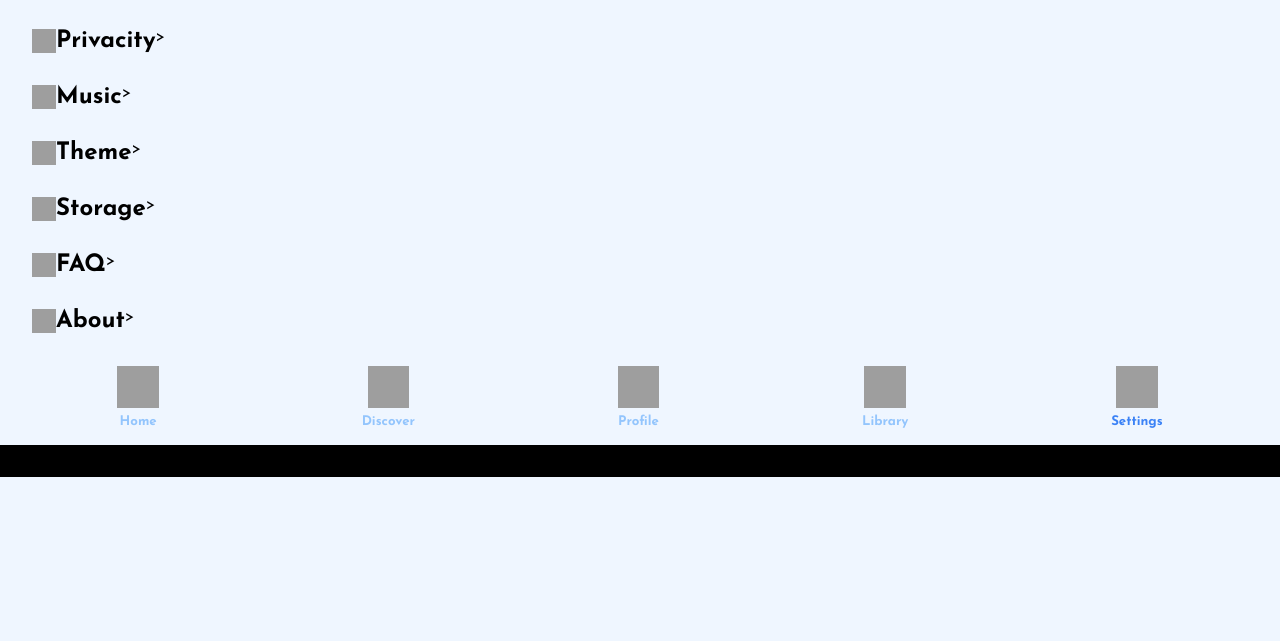
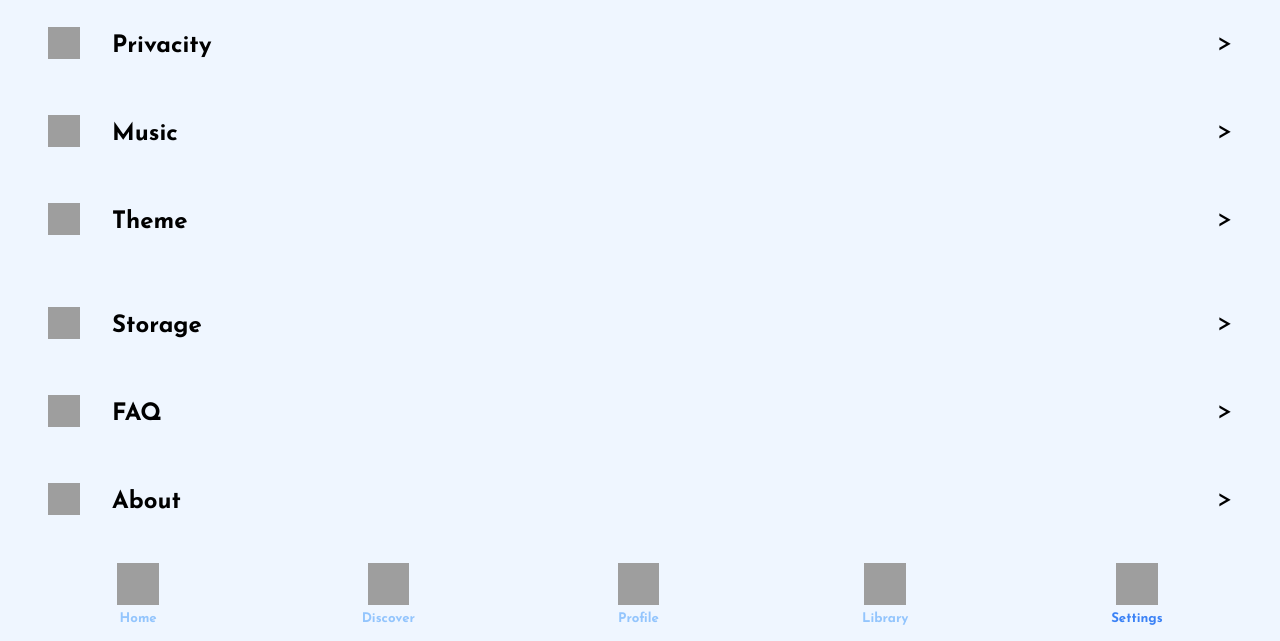
Before and after one commit to ogustavxs/mobile-test, a plain HTML site: page settings/index.html in a window 1280 px wide. Shown: the part 323-964 px from the top of the page. Before the commit the page ends 800 px from the top, so only its background shows below. Drawn offline with Linux system fonts and the light colour scheme; grey boxes are pictures that could not be loaded.

Commit message:
Area de configuraçõoes concluida

```diff
--- a/settings/index.html
+++ b/settings/index.html
@@ -30,7 +30,7 @@
         </div>
 
         <div class="container">
-
+            <div class="part1">
                 <div class="account" id="opt">
                     <img src="https://img.icons8.com/?size=100&id=1CocjuhZpSKv&format=png&color=000000" alt="">
                     <h2>Account</h2>
@@ -61,8 +61,9 @@
                         >
                     </div>
                 </div>
+            </div>
 
-
+            <div class="part2">
                 <div class="storage" id="opt">
                     <img src="https://img.icons8.com/?size=100&id=EMSpmlYQimm2&format=png&color=000000" alt="">
                     <h2>Storage</h2>
@@ -86,7 +87,7 @@
                         >
                     </div>
                 </div>
-
+            </div>
         </div>
       </main>
 
--- a/settings/styles.css
+++ b/settings/styles.css
@@ -82,18 +82,40 @@ main .accountbar img {
 }
 
 .container img {
-    width: 1.5rem;
+    width: 2rem;
+    height: 2rem;
 }
 
 .container {
     display: flex;
     flex-direction: column;
-    gap: 2rem;
+    gap: 4rem;
+    padding: 1rem;
+}
+.container .part1, .container .part2 {
+    display: flex;
+    flex-direction: column;
+    gap: 3.5rem;
+}
+
+.container .part1 {
+    margin-bottom: .5rem;
 }
 
 .container #opt {
     display: flex;
+    gap: 2rem;
+    align-items: center;
 
+}
+
+.container #opt .arrow {
+    margin-left: auto;
+    font-size: 1.6rem;
+}
+
+.container #opt h2 {
+    margin-top: .3rem;
 }
 
 footer {
```
Lines whose indentation alone changed are shown as unchanged.
